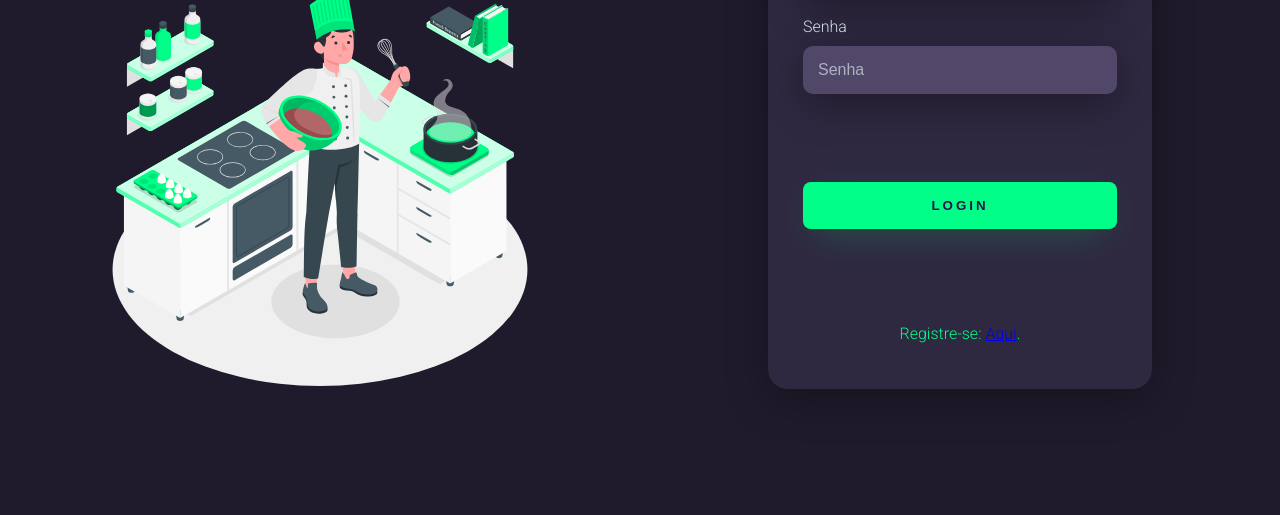
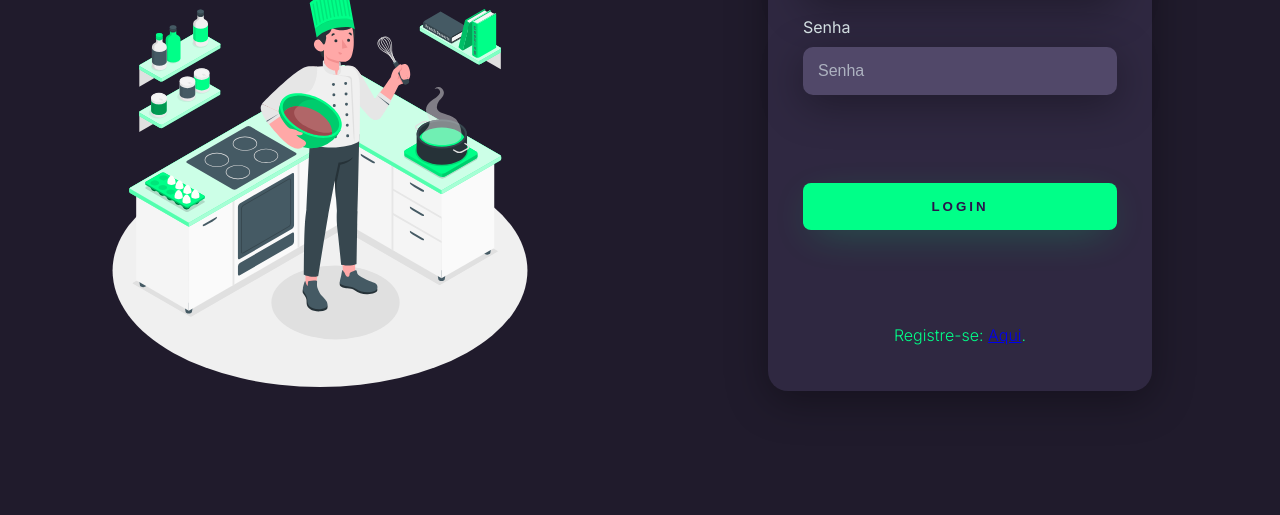
Before and after one commit to GoCheff/customer-prototype, a plain HTML site: page index.htm in a window 1280 px wide. Shown: the part 285-800 px from the top of the page. Drawn offline with Linux system fonts and the light colour scheme.

Commit message:
Update style.css login
Ajustando fonte para tipo Inter.

```diff
--- a/css/style.css
+++ b/css/style.css
@@ -1,8 +1,8 @@
-@import url('https://fonts.googleapis.com/css2?family=Roboto:wght@300&display=swap');
+@import url('https://fonts.googleapis.com/css2?family=Inter:wght@100;200;300;400;500;600;700;800;900&family=Roboto:wght@300&display=swap');
 
 body {
     margin: 0;
-    font-family:'Roboto', sans-serif;
+    font-family:'Inter', sans-serif;
 }
 body *{
     box-sizing: border-box;
```
